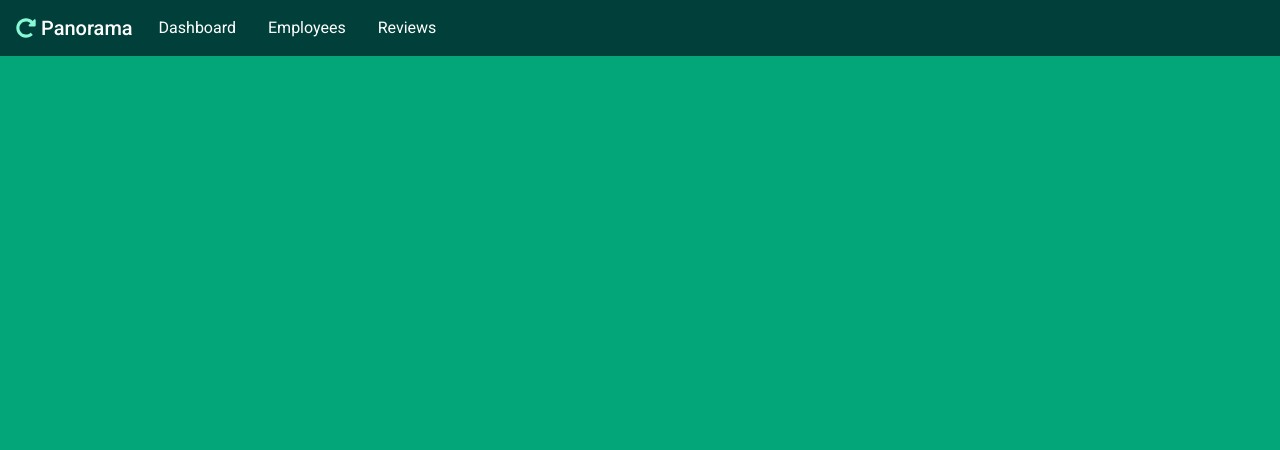
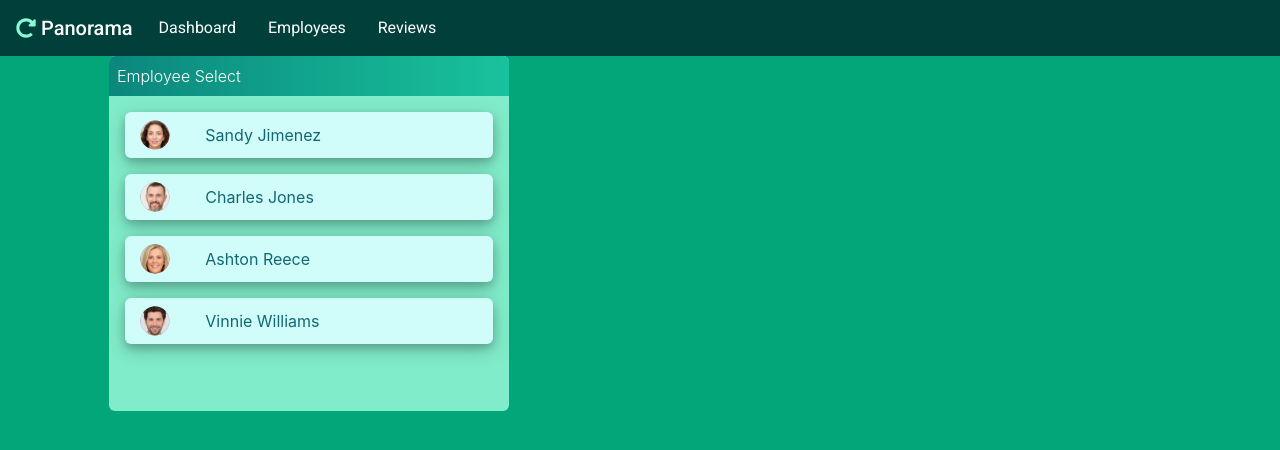
Before and after one commit to casey-cook/panorama-app, a React (Create React App) app: page /employees in a window 1280 px wide. Shown: the top 450 px of the page. Built offline with nearby package versions, Linux system fonts and the light colour scheme.

Commit message:
Working on Routing for Employee section, very buggy atm

```diff
--- a/src/components/Dashboard.js
+++ b/src/components/Dashboard.js
@@ -1,5 +1,4 @@
 import React, { Component } from 'react';
-import { EMPLOYEES } from '../shared/employeeData';
 import Navigation from './Nav'
 import WelcomeDash from './WelcomeDash';
 import EmpSnapshot from './EmpSnapshot';
@@ -7,14 +6,6 @@ import TeamAverage from './TeamAverage';
 import UpcomingReviews from './UpcomingReviews';
 
 class Dashboard extends Component {
-
-  constructor(props) {
-		super(props);
-		this.state = {
-			employees: EMPLOYEES,
-		};
-	}
-
 
   render() {
     return (
@@ -26,15 +17,15 @@ class Dashboard extends Component {
               <WelcomeDash />
             </div>
             <div className="col">
-              <TeamAverage employees={this.state.employees} />
+              <TeamAverage employees={this.props.employees} />
             </div>
           </div>
           <div className="row">
             <div className="col">
-              <EmpSnapshot employees={this.state.employees} />
+              <EmpSnapshot employees={this.props.employees} />
             </div>
             <div className="col">
-              <UpcomingReviews employees={this.state.employees} />
+              <UpcomingReviews employees={this.props.employees} />
             </div>
           </div>
         </div>
--- a/src/components/EmpSnapshot.js
+++ b/src/components/EmpSnapshot.js
@@ -36,8 +36,12 @@ const scoreStyle = {
 };
 
 function RenderEmployeeList({employees}) {
+  //Todo: use logic below to calculate real average
+  // calculateAverageScore(employee), map thru score and average, insert on line 56
+
+
 	return employees.map((employee) => (
-		<div style={empRowStyle} className='row pt-2 pb-2 mb-3'>
+		<div key={employee.id} style={empRowStyle} className='row pt-2 pb-2 mb-3'>
 			<div className='col-1'>
 				<img
 					style={imageStyle}
--- a/src/components/Employees.js
+++ b/src/components/Employees.js
@@ -1,14 +1,182 @@
 import React, { Component } from 'react';
 import Navigation from './Nav';
+import { Link, Switch, Route } from 'react-router-dom';
+import WelcomeDash from './WelcomeDash';
+
+const windowStyle = {
+	minHeight: 155,
+	backgroundColor: '#81ecc9',
+	maxWidth: 400,
+	minWidth: 400,
+	borderRadius: 6,
+};
+
+const windowStyle2 = {
+	minHeight: 355,
+	backgroundColor: '#81ecc9',
+	maxWidth: 400,
+	minWidth: 400,
+	borderRadius: 6,
+};
+
+const headingStyle1 = {
+	backgroundImage: 'linear-gradient(to right, #0b877d , #18c29c)',
+	borderTopLeftRadius: 6,
+	borderTopRightRadius: 6,
+	minHeight: 77,
+	fontSize: '1.7em',
+};
+
+const welcomeContent = {
+	backgroundColor: '#d0fdf9',
+	minWidth: 100,
+	minHeight: 45,
+	borderRadius: 6,
+	boxShadow: '0 4px 8px 0 rgba(0, 0, 0, 0.2), 0 6px 20px 0 rgba(0, 0, 0, 0.19)',
+	color: '#126872',
+	textAlign: 'center',
+	fontSize: '1.15em',
+};
+
+const avgStyle = {
+	color: 'white',
+	backgroundColor: '#0b877d',
+	borderRadius: '50%',
+	padding: '0 0 0 0',
+	textAlign: 'center',
+};
+
+const headingStyle = {
+	backgroundImage: 'linear-gradient(to right, #0b877d , #18c29c)',
+	borderTopLeftRadius: 6,
+	borderTopRightRadius: 6,
+};
+
+const empRowStyle = {
+	backgroundColor: '#d0fdf9',
+	minWidth: 100,
+	borderRadius: 6,
+	boxShadow: '0 4px 8px 0 rgba(0, 0, 0, 0.2), 0 6px 20px 0 rgba(0, 0, 0, 0.19)',
+	color: '#126872',
+	cursor: 'pointer',
+};
+
+const imageStyle = {
+	borderRadius: 50,
+};
+
+function RenderEmployeeAverage(employee) {
+	console.log(employee);
+	return <div>TEST</div>;
+	// return employee.totalScore
+}
+
+function EmployeeAverage({ employees }) {
+	return (
+		<div style={windowStyle} className='m-4'>
+			<div className='container'>
+				<div className='row' style={headingStyle1}>
+					<div className='col-9'>
+						<p className='wHeading pt-3'>Employee Average</p>
+					</div>
+					<div className='col-2 my-2 pt-2' style={avgStyle}>
+						<RenderEmployeeAverage />
+					</div>
+				</div>
+			</div>
+			<div style={welcomeContent} className='m-3'>
+				<div className='container'>
+					<div display='flex' className='row pt-2'>
+						<div className='col'>RATING</div>
+					</div>
+				</div>
+			</div>
+		</div>
+	);
+}
+
+function EmployeeSelect(props) {
+
+	function RenderEmployeeList({ employees }) {
+
+    function changeBackground(e) {
+			e.target.style.backgroundColor = '#01403a';
+			e.target.style.color = 'white';
+		}
+
+		function revertBackground(e) {
+			e.target.style.backgroundColor = '#d0fdf9';
+			e.target.style.color = '#126872';
+		}
+
+		return employees.map((employee) => (
+      <Link to={`employees/${employee.id}`}>
+        <div
+          className='row pt-2 pb-2 mb-3'
+          style={empRowStyle}
+          onClick={(employee) => RenderEmployeeAverage(employee)}
+          onMouseEnter={changeBackground}
+          onMouseLeave={revertBackground}
+        >
+          <div className='col-2'>
+            <img
+              style={imageStyle}
+              alt='profile-pic'
+              className='my-auto'
+              height='30'
+              src={employee.photo}
+            />
+          </div>
+          <div className='ml-1 col-6 my-auto'>{employee.name}</div>
+        </div>
+      </Link>
+		));
+	}
+
+	return (
+		<div style={windowStyle2} className='ml-4 mb-4'>
+			<div style={headingStyle}>
+				<p className='wHeading p-2 mb-0'>Employee Select</p>
+			</div>
+			<div className='m-3'>
+				<div className='container'>
+					<RenderEmployeeList employees={props.employees} />
+				</div>
+			</div>
+		</div>
+	);
+}
 
 class Employees extends Component {
-
 	render() {
 		return (
 			<React.Fragment>
 				<Navigation />
+          <div className='container'>
+            <div className='row'>
+              <div className='col'>
+                {/* <div className='row' id='employeeAverage'>
+                  <div className='col'>
+                    <EmployeeAverage employees={this.props.employees} />
+                  </div>
+                </div> */}
+                <div className='row' id='employeeSelect'>
+                  <div className='col'>
+                    <EmployeeSelect employees={this.props.employees} />
+                  </div>
+                </div>
+              </div>
+            </div>
+          </div>
+          <Switch>
+            <Route
+              exact
+              path={'employees/1'}
+              component = {WelcomeDash}
+            />
+          </Switch>
 			</React.Fragment>
-    )
+		);
 	}
 }
 
--- a/src/components/MainComponent.js
+++ b/src/components/MainComponent.js
@@ -1,17 +1,44 @@
-import React from 'react';
+import React, { Component } from 'react';
+import { EMPLOYEES } from '../shared/employeeData';
 import Dashboard from './Dashboard';
 import Employees from './Employees';
+import Reviews from './Reviews';
 import { Switch, Route, Redirect, withRouter } from 'react-router-dom';
 
-function MainComponent() {
-	return <div>
+class MainComponent extends Component {
+
+  constructor(props) {
+		super(props);
+		this.state = {
+			employees: EMPLOYEES,
+		};
+	}
+
+  render() {
+
+  return <div>
           <Switch >
-            <Route path='/dashboard' component={Dashboard}  />
-            <Route path='/employees' component={Employees}  />
+          <Route
+              exact
+              path='/dashboard'
+              render={() => <Dashboard employees={this.state.employees} />}
+					  />
+            <Route
+              exact
+              path='/employees'
+              render={() => <Employees employees={this.state.employees} />}
+					  />
+            <Route
+              exact
+              path='/reviews'
+              render={() => <Reviews employees={this.state.employees} />}
+					  />
+
 
             <Redirect to='/dashboard' />
           </Switch>
         </div>;
+  }
 }
 
 export default withRouter(MainComponent);
--- /dev/null
+++ b/src/components/Reviews.js
@@ -0,0 +1,15 @@
+import React, { Component } from 'react';
+import Navigation from './Nav';
+
+class Reviews extends Component {
+
+  render() {
+    return (
+      <React.Fragment>
+        <Navigation />
+      </React.Fragment>
+    )
+  }
+}
+
+export default Reviews;
--- a/src/components/TeamAverage.js
+++ b/src/components/TeamAverage.js
@@ -1,4 +1,4 @@
-import React, { Component } from 'react';
+import React from 'react';
 import moment from 'moment';
 
 const windowStyle = {
--- a/src/components/UpcomingReviews.js
+++ b/src/components/UpcomingReviews.js
@@ -22,18 +22,6 @@ const empRowStyle = {
 	color: '#126872',
 };
 
-const scoreStyle = {
-	borderRadius: '50%',
-	backgroundColor: '#0b877d',
-	minWidth: 25,
-	minHeight: 30,
-	color: 'white',
-	fontSize: '.9em',
-};
-
-const reviewName = {
-  textAlign: 'right',
-}
 
 function RenderReviewDate({employee}) {
 
@@ -43,24 +31,41 @@ function RenderReviewDate({employee}) {
       return (
         review.date.month + '/' + review.date.day
       )
-      }
+      } else return 'x'
     })
   )
 }
 
 
-
 function RenderReviewList({employees}) {
 
-	return employees.map((employee) => (
+  // let employeesWithReviews = employees.map(employee=>employee.reviews.filter(review => !review.complete))
+  // let newArr = employeesWithReviews.filter(arr=> arr.length != 0)
+  // console.log(newArr)
 
-		<div style={empRowStyle} className='row pt-2 pb-2 mb-3'>
-			<div className='col-1'>
+  //need to create a new array of objects to pass the return statement below
+  //want to map through objects that only have a review with complete=false
+
+  //This did not work, returned empty array for ashton since we are mapping through each employee:
+  // employees.forEach(employee=>{
+  //   let reviewsTbc = employee.reviews.filter(review => !review.complete)
+  //   console.log(reviewsTbc)
+  // })
+
+  return employees.map((employee) => {
+
+
+    return (
+
+		<div key={employee.id} style={empRowStyle} className='row pt-2 pb-2 mb-3'>
+			<div className='col-4'>
 				<RenderReviewDate employee={employee}/>
 			</div>
-			<div style={reviewName} className='col-9'>{employee.name}</div>
+      <div className='col-6'>
+				{employee.name}
+			</div>
 		</div>
-  ));
+  )});
 
 }
 
--- a/src/shared/employeeData.js
+++ b/src/shared/employeeData.js
@@ -7,7 +7,7 @@ export const EMPLOYEES = [
 		performanceAreas: {
 			0: 'Customer Service',
 			1: 'Attendance',
-			3: 'Cash Handling',
+			2: 'Cash Handling',
 		},
 		reviews: [
 			{
@@ -63,7 +63,7 @@ export const EMPLOYEES = [
 		performanceAreas: {
 			0: 'Customer Service',
 			1: 'Attendance',
-			3: 'Cash Handling',
+			2: 'Cash Handling',
 		},
 		reviews: [
 			{
@@ -111,14 +111,14 @@ export const EMPLOYEES = [
 		],
   },
   {
-		id: 1,
+		id: 2,
     name: 'Ashton Reece',
     photo: 'assets/img/ashtonphoto.png',
 		totalScore: 3.7,
 		performanceAreas: {
 			0: 'Customer Service',
 			1: 'Attendance',
-			3: 'Cash Handling',
+		  2: 'Cash Handling',
     },
 		reviews: [
 			{
@@ -153,7 +153,7 @@ export const EMPLOYEES = [
 				id: 2,
 				date: {
           year: '2020',
-          month: '02',
+          month: '07',
           day: '06'
         },
 				scores: {
@@ -166,14 +166,14 @@ export const EMPLOYEES = [
 		],
   },
   {
-		id: 1,
+		id: 3,
     name: 'Vinnie Williams',
     photo: 'assets/img/vinniephoto.png',
 		totalScore: 4.3,
 		performanceAreas: {
 			0: 'Customer Service',
 			1: 'Attendance',
-			3: 'Cash Handling',
+			2: 'Cash Handling',
 		},
 		reviews: [
 			{
```
Lines whose indentation alone changed are shown as unchanged.
